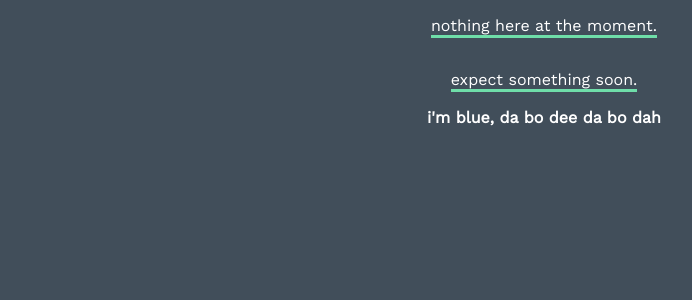
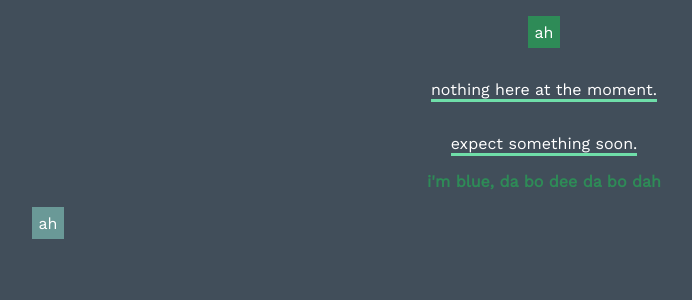
Before and after one commit to hungale/pf-react, a React (Create React App) app: page / in a window 1280 px wide. Shown: the top 300 px of the page, without its empty margins (96-788 px from the left). Built offline with nearby package versions, Linux system fonts and the light colour scheme.

Commit message:
update components file organization

```diff
--- a/src/App.css
+++ b/src/App.css
@@ -6,3 +6,9 @@
   font-family: "Work Sans", sans-serif;
   align-items: center;
 }
+
+.flex-container {
+  width: 80%;
+  display: flex;
+  align-items: flex-start;
+}
--- a/src/App.js
+++ b/src/App.js
@@ -2,19 +2,25 @@ import React from "react";
 import "./App.css";
 import UnderlinedParagraph from "./components/UnderlinedParagraph";
 import ColoredSpan from "./components/ColoredSpan";
+import { Monogram } from "./components";
 
 const App = () => {
   return (
     <div className="App">
+      <Monogram bg="seagreen">ah</Monogram>
+
       <UnderlinedParagraph color="white">
         nothing here at the moment.
       </UnderlinedParagraph>
       <UnderlinedParagraph color="white">
         expect something soon.
       </UnderlinedParagraph>
-      <ColoredSpan bold color="white">
+      <ColoredSpan bold color="seagreen">
         i'm blue, da bo dee da bo dah
       </ColoredSpan>
+      <div className="flex-container">
+        <Monogram>ah</Monogram>
+      </div>
     </div>
   );
 };
--- /dev/null
+++ b/src/components/Monogram/index.js
@@ -0,0 +1,33 @@
+import styled from "styled-components";
+import PropTypes from "prop-types";
+import COLORS from "../../utils/styles";
+
+/*
+A square monogram with text inside.
+*/
+const Monogram = styled.p`
+  color: ${(props) => props.color};
+  background-color: ${(props) => props.bg};
+
+  width: ${(props) => props.size};
+  height: ${(props) => props.size};
+
+  display: flex;
+  align-items: center;
+  justify-content: center;
+}
+`;
+
+Monogram.propTypes = {
+  bg: PropTypes.string.isRequired,
+  color: PropTypes.string.isRequired,
+  size: PropTypes.string.isRequired,
+};
+
+Monogram.defaultProps = {
+  bg: COLORS.SEAGREEN,
+  color: "white",
+  size: "2rem",
+};
+
+export default Monogram;
--- /dev/null
+++ b/src/components/index.js
@@ -0,0 +1 @@
+export { default as Monogram } from "./Monogram";
```
